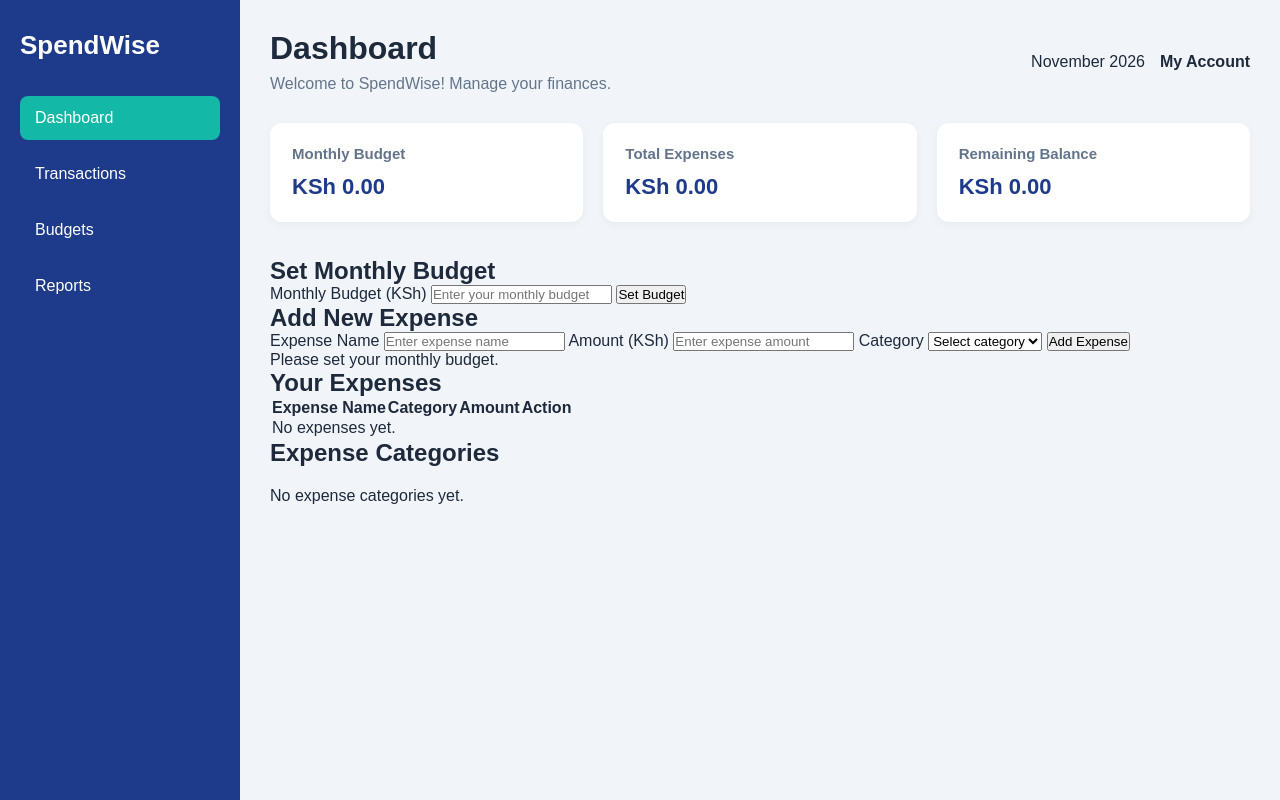
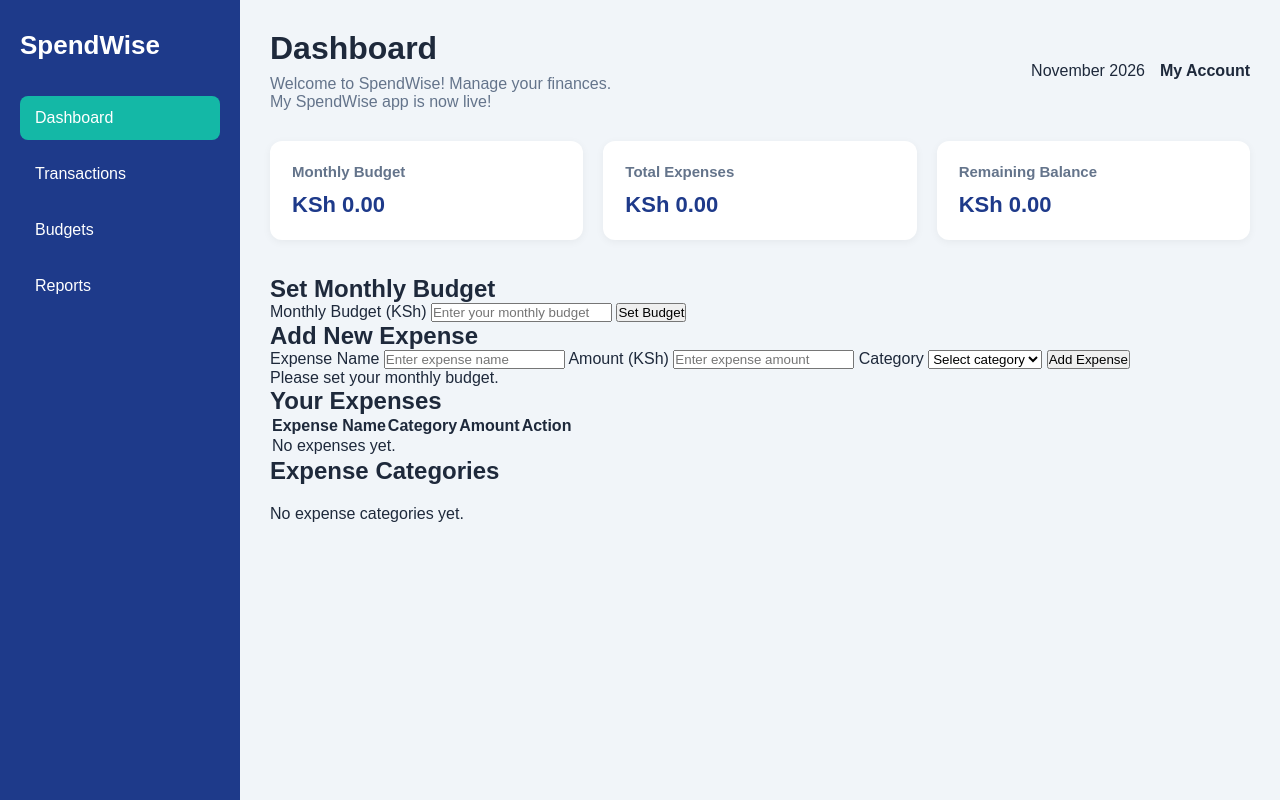
Before and after one commit to noorkeya067-commits/personal-budget-tracker, a plain HTML site: page index.html in a window 1280 px wide. Drawn offline with Linux system fonts and the light colour scheme.

Commit message:
Test automatic Netlify deployment

```diff
--- a/index.html
+++ b/index.html
@@ -31,6 +31,7 @@
                 <div>
                     <h1>Dashboard</h1>
                     <p>Welcome to SpendWise! Manage your finances.</p>
+                    <p>My SpendWise app is now live!</p>
                 </div>
 
                 <div class="profile">
@@ -39,7 +40,7 @@
                 </div>
             </header>
 
-            <!-- Monthly Budget Form -->
+            <!-- Monthly Budget Summary -->
             <section class="summary" id="budgets">
                 <div class="summary-card">
                     <h3>Monthly Budget</h3>
@@ -57,6 +58,7 @@
                 </div>
             </section>
 
+            <!-- Set Monthly Budget -->
             <section class="budget-section">
                 <h2>Set Monthly Budget</h2>
 
```
